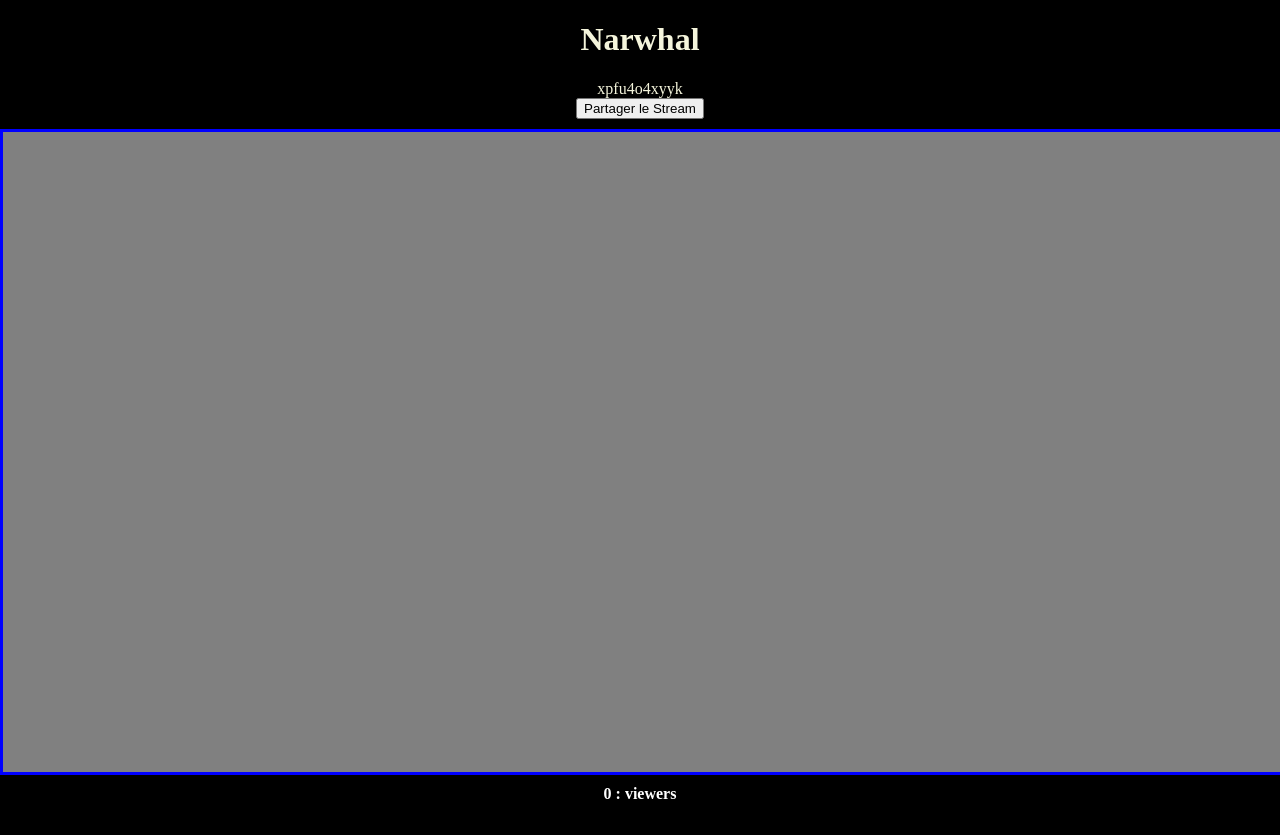
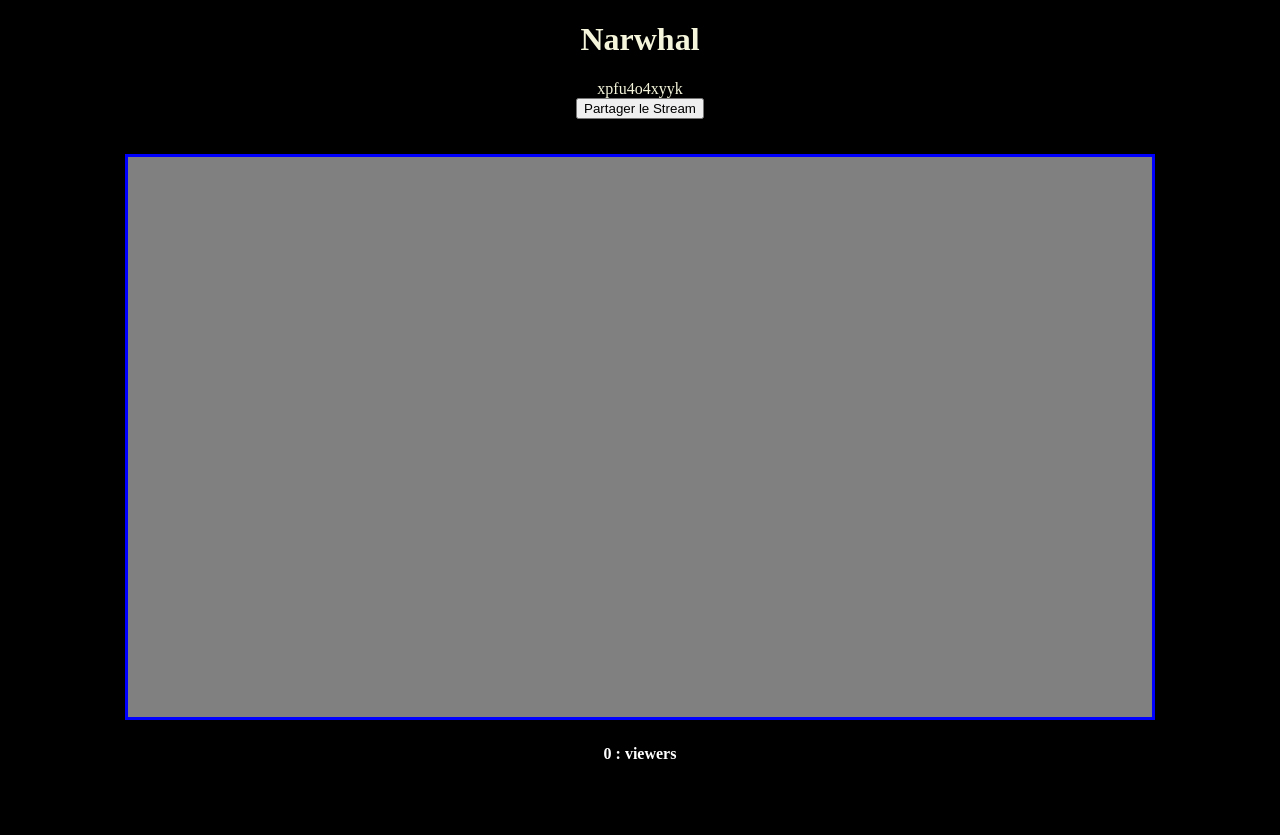
Before and after one commit to WillyTheDev/Web-RTC, a website: page stream/share.html in a window 1280 px wide. After the commit the page ends 800 px from the top, so only its background shows below. Drawn offline with nearby package versions, Linux system fonts and the light colour scheme; no server answers.

Commit message:
Fix style.css

```diff
--- a/stream/css/share.css
+++ b/stream/css/share.css
@@ -24,10 +24,16 @@ header{
 
 /* 3. VIDEO */
 
+section{
+  display: flex;
+  justify-content: center;
+  padding: 25px
+}
+
 #videos {
   background-color: gray;
-  width: 100vw;
-  height: 80vh;
+  width: 80vw;
+  height: 70vh;
   border: 3px blue solid;
   margin-top: 10px;
 }
@@ -38,7 +44,5 @@ footer {
   width: auto;
   height: 50px;
   display: flex;
-  flex-direction: column;
-  align-items: center;
-  padding-top: 10px;
+  justify-content: center;
 }
```
